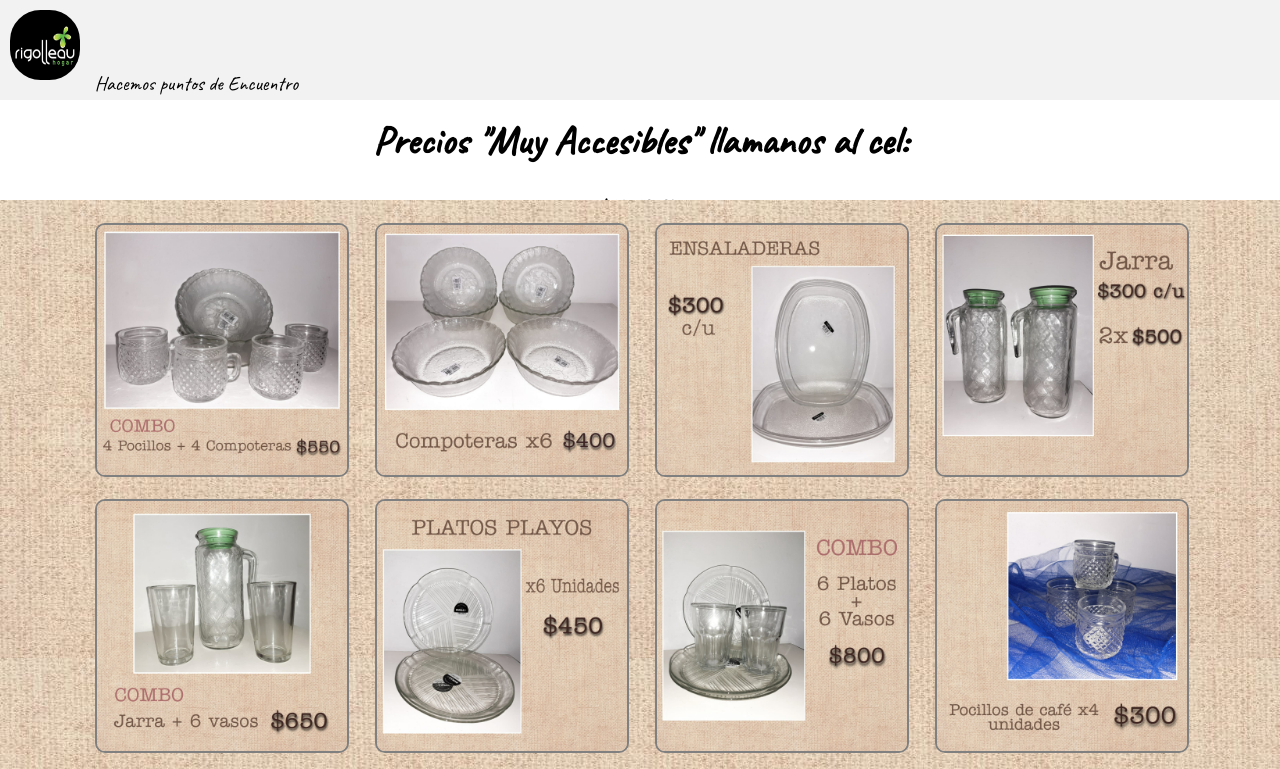
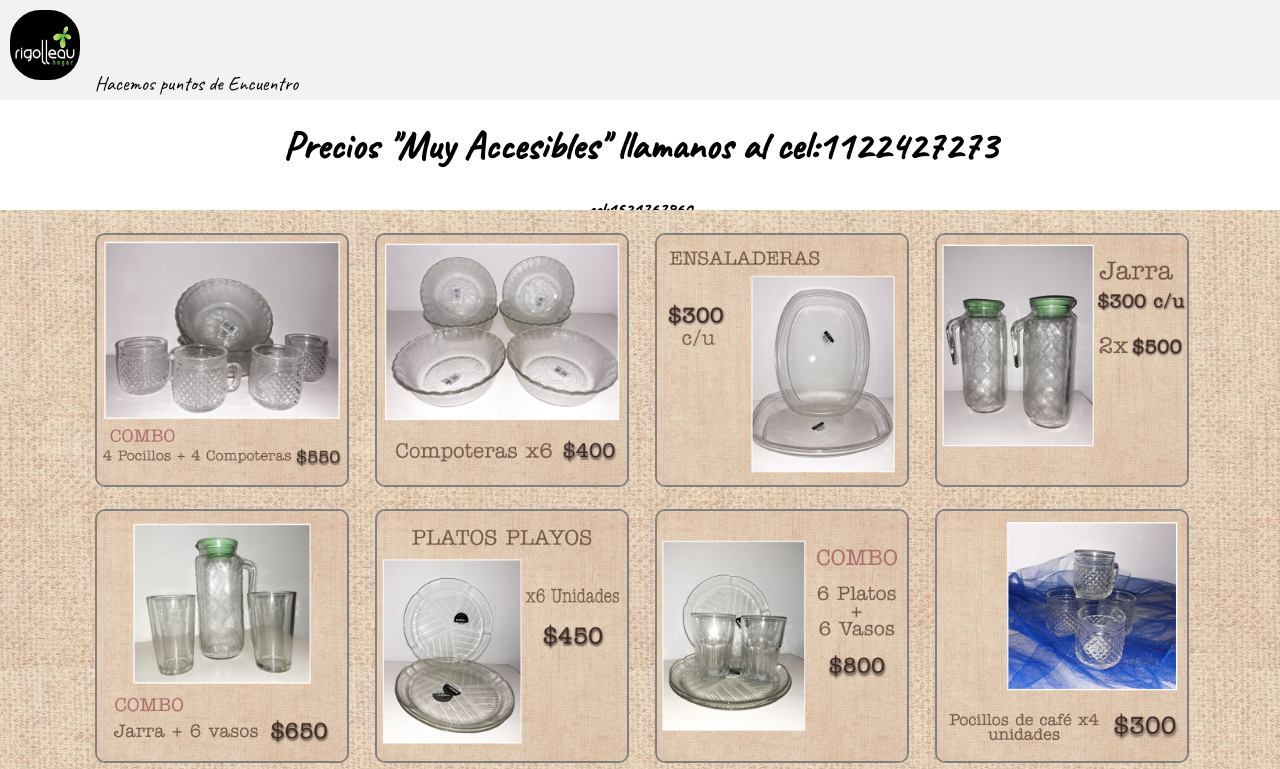
Before and after one commit to gitRvicedo/VioGlass, a plain HTML site: page index.html in a window 1280 px wide. Shown: the top 769 px of the page. Drawn offline with Linux system fonts and the light colour scheme.

Commit message:
mas arreglos

```diff
--- a/index.css
+++ b/index.css
@@ -135,7 +135,7 @@ body{
 
     .grid-container{
         display: grid;
-        gap: 15px;
+        gap: 20px;
         grid-template-areas:
         "nav"
         "bar"
--- a/index.html
+++ b/index.html
@@ -21,7 +21,7 @@
          </ul>-->
     </div>
    <div class="bar">
-      <h1>Precios "Muy Accesibles" llamanos al cel:</h1>
+      <h1>Precios "Muy Accesibles" llamanos al cel:1122427273</h1>
       <h3>cel:1521767860</h3>
    </div>
 
```
